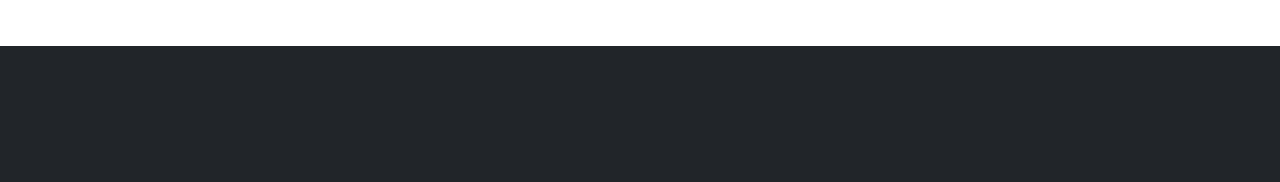
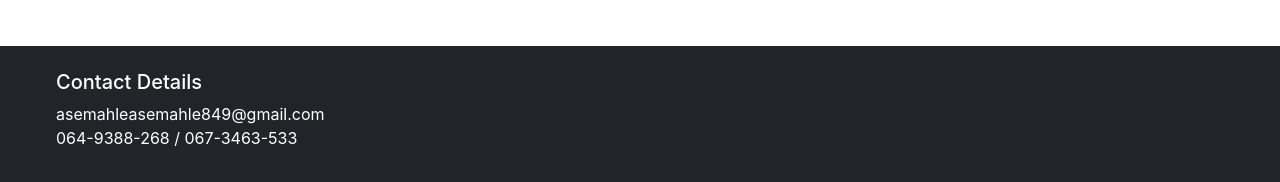
Before and after one commit to Mnisi99/StarWars, a React (Create React App) app: page / in a window 1280 px wide. Shown: the part 874-1056 px from the top of the page. Built offline with nearby package versions, Linux system fonts and the light colour scheme.

Commit message:
Added the footer and some info..

```diff
--- a/src/App.css
+++ b/src/App.css
@@ -26,6 +26,10 @@
   background-color: #222222;
 }
 
+.footer-cont ul {
+  list-style-type: none;
+}
+
 .movie-prev {
   height: 20em;
 }
--- a/src/components/Footer.js
+++ b/src/components/Footer.js
@@ -4,7 +4,16 @@ class Footer extends React.Component {
 
     render() {
         return <>
-                    <footer className="container-fluid bg-dark text-white footer-cont mt-5">
+                    <footer className="container-fluid bg-dark text-white footer-cont mt-5 p-4">
+                        <div className="w-25 h-100">
+                            <ul>
+                                <li><h5>Contact Details</h5></li>
+                                <li>asemahleasemahle849@gmail.com</li>
+                                <li>064-9388-268 / 067-3463-533</li>
+                            </ul>
+                        </div>
+                        <div className="w-25"></div>
+                        <div className="w-25"></div>
                     </footer>
                 </>
     }
```
